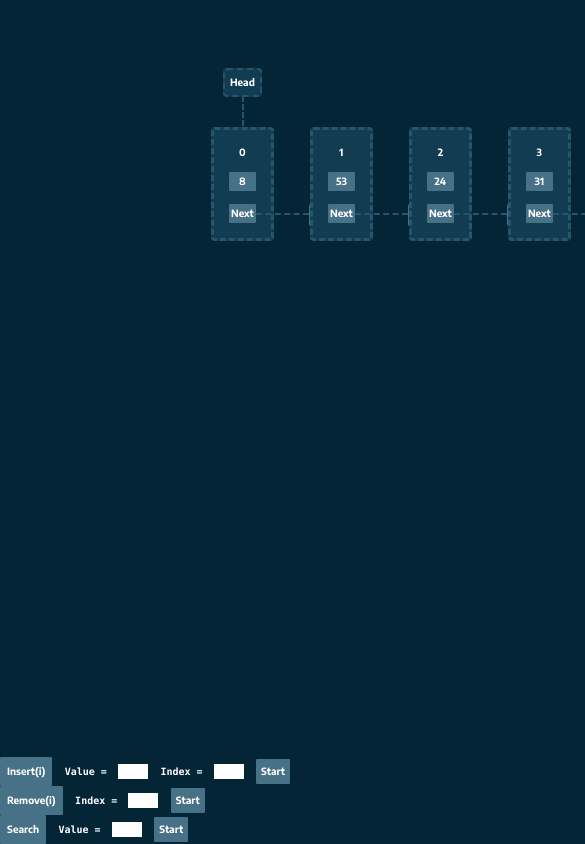
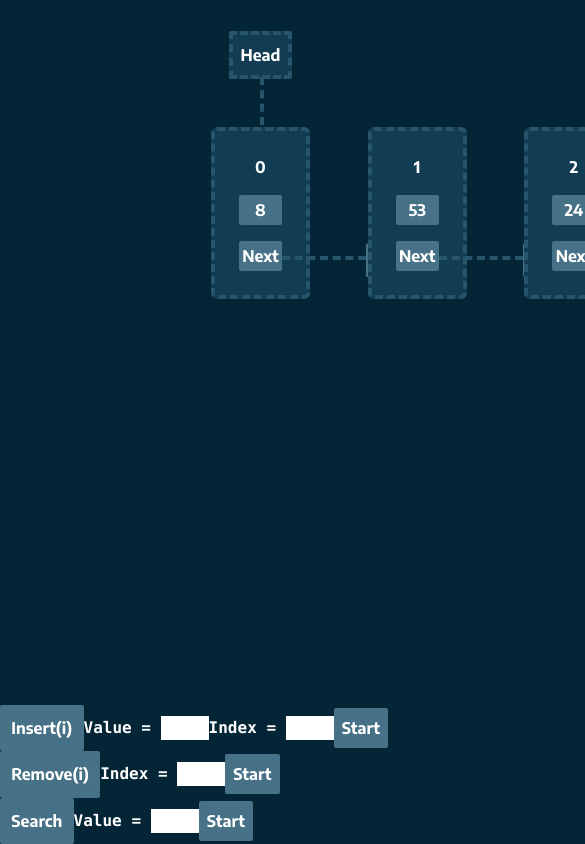
Before and after one commit to noNameRose/DSA-Animations, a React (Vite) app: page /LinkedList in a window 390 px wide. Shown: the top 844 px of the page, 585 px wide, since content can reach past the window. Built offline with nearby package versions, Linux system fonts and the light colour scheme.

Commit message:
Responsive desiged fixed for linked list app

```diff
--- a/src/Components/MainPage.jsx
+++ b/src/Components/MainPage.jsx
@@ -42,8 +42,10 @@ export default function MainPage() {
               }}
                          >
         </div>
-        <div className="flex flex-col gap-8">
-          <h1 className="font-bold text-mainText text-[1.5rem] text-center">Learn Data Structure and Algorithm effectively with animation</h1>
+        <div className="flex flex-col gap-[2rem]">
+            <h1 className="font-bold text-mainText text-[1.5rem] text-center">
+                Learn Data Structure and Algorithm effectively with animation
+            </h1>
             <button
                 className="bg-mainText
                             p-[0.7em]
--- a/src/Data Structure/LinkedList/Head.jsx
+++ b/src/Data Structure/LinkedList/Head.jsx
@@ -3,26 +3,25 @@ export default function Head() {
     <button
         className="
         text-nodeText
-          lg:text-lgFont
           font-bold
           bg-tail_head_theme
           p-[0.5em]
-          rounded-md
-          border-[0.2em]
+          rounded-sm
+          border-chainThickNess
           border-dashed
           border-nodeBorderColor
           head
           self-center
           absolute
           bottom-full
-          mb-[3rem]
+          mb-[3em]
           "
     >
       Head
       <div
         className="
                   absolute
-                  border-l-[0.25em]
+                  border-l-chainThickNess
                   border-dashed
                   border-nodeBorderColor
                   vertical-chain
--- a/src/Data Structure/LinkedList/Input.jsx
+++ b/src/Data Structure/LinkedList/Input.jsx
@@ -16,13 +16,16 @@ export default function Input({name, needValue, needIndex, onStart}) {
     })
   }
   return (
-    <div className="flex items-center gap-5 lg:text-[1rem]">
+    <div className="flex items-center gap-5 ">
       <button className="
                       text-inputTextColor
                       p-[0.7em]
                       bg-buttonTheme
                       rounded-sm
                       font-bold
+                      lg:text-lgMenuFont
+                      md:text-mdFont
+                      sm:text-smFont
                       "
                       onPointerOver={handleHover}
                       onPointerOut={handleOut}
@@ -30,19 +33,39 @@ export default function Input({name, needValue, needIndex, onStart}) {
       </button>
       <div className="inline-flex gap-5 items-center">
         {needValue && ( <label className="flex gap-2">
-                          <pre className="text-inputTextColor font-bold">Value = </pre>
+                          <pre className="text-inputTextColor
+                                            font-bold
+                                            lg:text-lgMenuFont
+                                            md:text-mdFont
+                                            sm:text-smFont
+                                            ">Value = </pre>
                           <input
                             value={value}
                             onChange={e => setValue(e.target.value)}
-                            className="max-w-[3rem] min-h-full"
+                            className="max-w-[3rem]
+                                      min-h-full
+                                      lg:text-lgMenuFont
+                                      md:text-mdFont
+                                      sm:text-smFont
+                                      "
                           />
                         </label>)}
         {needIndex && ( <label className="flex gap-2">
-                          <pre className="text-inputTextColor font-bold">Index = </pre>
+                          <pre className="text-inputTextColor
+                                            font-bold
+                                            lg:text-lgMenuFont
+                                            md:text-mdFont
+                                            sm:text-smFont
+
+                                            ">Index = </pre>
                             <input
                               value={index}
                               onChange={e => setIndex(e.target.value)}
-                              className="max-w-[3rem]"
+                              className=" max-w-[3rem]
+                                          lg:text-lgMenuFont
+                                          md:text-mdFont
+                                          sm:text-smFont
+                                        "
                             />
                           </label>)}
         <button className="
@@ -51,6 +74,9 @@ export default function Input({name, needValue, needIndex, onStart}) {
                   bg-buttonTheme
                     rounded-sm
                     font-bold
+                    lg:text-lgMenuFont
+                    md:text-mdFont
+                    sm:text-smFont
                     "
                 onClick={() => {
                   onStart(name.toLowerCase(), {
--- a/src/Data Structure/LinkedList/LinkedListApp.jsx
+++ b/src/Data Structure/LinkedList/LinkedListApp.jsx
@@ -74,7 +74,10 @@ export default function LinkedListApp() {
     }
   }
   return (
-    <>
+    <div className="
+                    lg:text-lgFont
+                    md:text-mdFont
+                  ">
       <LinkedList initialList={list}
                   operation={operation}
                   onClean={handleCleanUpTravel}
@@ -82,7 +85,7 @@ export default function LinkedListApp() {
                   keys={keys.current}
                   />
       <Menu onStart = {handleStart}/>
-    </>
+    </div>
   );
 }
 
--- a/src/Data Structure/LinkedList/Node.jsx
+++ b/src/Data Structure/LinkedList/Node.jsx
@@ -6,9 +6,6 @@ import Head from "./Head.jsx";
 
 export default function Node({value, index, node, isTail, isHead}) {
     const ref = useRef(null);
-    let className = "flex items-center gap-12";
-    if (isTail)
-        className += " flex-col";
     useEffect(() => {
         node.actualNode = ref.current;
         return () => {
@@ -16,25 +13,48 @@ export default function Node({value, index, node, isTail, isHead}) {
         }
     }, [node]);
     return (
-        <div className="flex flex-col items-center gap-12 node-wrapper absolute" ref={ref}>
+        <div className="node-wrapper
+                        flex
+                        flex-col
+                        items-center
+                        gap-gapHeadNode
+                        absolute
+                        lg:text-lgFont
+                        md:text-mdFont
+                        sm:text-smFont
+                        "
+            ref={ref}>
             {isHead && <Head/>}
-            <div className="inline-flex
+            <div className="
+                            node
+                            inline-flex
                             flex-col
                             bg-nodeTheme
                             items-center
                             p-[1.5em]
-                            gap-5
+                            gap-[1em]
                             rounded-md
                             border-[0.3em]
                             border-dashed
                             border-nodeBorderColor
-                            node
-                            lg:text-lgFont
                             "
                 >
                 <p className="text-nodeText font-bold">{index}</p>
-                <button className="text-nodeText p-[0.2em] bg-contentThem self-stretch rounded-sm font-bold">{value}</button>
-                <button className="text-nodeText p-[0.2em] bg-contentThem rounded-sm relative next font-bold">
+                <button className="text-nodeText
+                                     p-[0.2em]
+                                     bg-contentThem
+                                     self-stretch
+                                     rounded-sm
+                                     font-bold">
+                                        {value}
+                </button>
+                <button className="text-nodeText
+                                     p-[0.2em]
+                                     bg-contentThem
+                                     rounded-sm
+                                     relative
+                                     next
+                                     font-bold">
                     Next
                     <div className="chain
                                     absolute
@@ -42,7 +62,7 @@ export default function Node({value, index, node, isTail, isHead}) {
                                     left-full
                                     border-t-chainThickNess
                                     border-dashed
-                                border-nodeBorderColor"
+                                 border-nodeBorderColor"
                     >
                         <div
                             className="bg-nullTheme
--- a/src/Data Structure/LinkedList/Tail.jsx
+++ b/src/Data Structure/LinkedList/Tail.jsx
@@ -3,11 +3,13 @@ export default function Tail() {
     <button className="
                     text-nodeText
                       lg:text-lgFont
+                      md:text-mdFont
+                      sm:text-smFont
                       font-bold
                       bg-tail_head_theme
                       p-[0.5em]
-                      rounded-md
-                      border-[0.2em]
+                      rounded-sm
+                      border-chainThickNess
                       border-dashed
                       border-nodeBorderColor
                       tail
--- a/src/Data Structure/LinkedList/TravelNode.jsx
+++ b/src/Data Structure/LinkedList/TravelNode.jsx
@@ -4,13 +4,15 @@ export default function TravelNode({name}) {
                     p-[0.5em]
                     text-[white]
                     font-bold
-                    border-[0.3rem]
+                    border-chainThickNess
                     border-solid
                     rounded-sm
                     border-travel
                     absolute
                     z-100
                     lg:text-lgFont
+                    md:text-mdFont
+                    sm:text-smFont
                     `;
     let chainClassName = `  absolute
                             top-0
--- a/src/index.css
+++ b/src/index.css
@@ -10,23 +10,3 @@
   box-sizing: border-box;
   font-family: "Encode Sans", system-ui;
 }
-
-
-@media screen and (-webkit-min-device-pixel-ratio: 1) and (min-width: 345px) {
-  html {
-      font-size: 14px;
-  }
-}
-
-@media screen and (-webkit-min-device-pixel-ratio: 1) and (min-width: 0px) {
-  html {
-      font-size: 10px;
-  }
-}
-
-
-@media screen and (-webkit-min-device-pixel-ratio: 1) and (min-width: 480px) {
-  html {
-      font-size: 16px;
-  }
-}
--- a/tailwind.config.js
+++ b/tailwind.config.js
@@ -8,9 +8,19 @@ export default {
     extend: {
     },
     fontSize: {
+
+      // This size for Linked List
       lgFont: "0.8rem",
       mdFont: "0.5rem",
       smFont: "0.3rem",
+
+      // This size for control and menu bar
+      lgMenuFont: "1.2rem",
+      mdMenuFont: "1rem",
+      smMenuFont: "0.8rem",
+
+
+
     },
     borderWidth: {
       chainThickNess: "0.27em",
@@ -30,6 +40,10 @@ export default {
       currentBorder: "#6d6192",
       previousTheme: "#303242",
       previousBorder: "#394359"
+    },
+    gap: {
+      gapHeadNode: "3em",
+      gapTailNode: "3em",
     },
     screens: {
       'sm': '640px',
```
Also changed, not shown: src/Components/DataStructureSection.jsx (+6 -1 lines), src/Data Structure/LinkedList/LinkedList.jsx (+203 -72 lines), src/Data Structure/LinkedList/inforCode/anime.js (+12 -9 lines).
